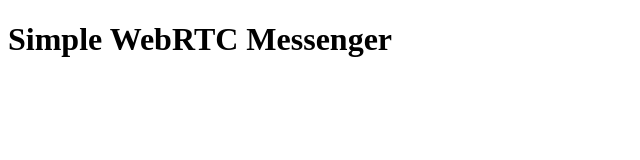
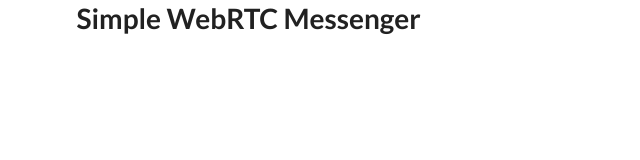
Before and after one commit to brandiqa/simplewebrtc-messenger, a website: page public/index.html in a window 1280 px wide. Shown: the whole page, without its empty margins (0-640 px from the left). Drawn offline with nearby package versions, Linux system fonts and the light colour scheme.

Commit message:
Installed https

```diff
--- a/public/index.html
+++ b/public/index.html
@@ -4,9 +4,13 @@
   <meta charset="UTF-8">
   <meta name="viewport" content="width=device-width, initial-scale=1.0">
   <meta http-equiv="X-UA-Compatible" content="ie=edge">
+  <!-- <link rel="stylesheet" href="https://cdnjs.cloudflare.com/ajax/libs/semantic-ui/2.3.1/semantic.min.css"> -->
+  <link rel="stylesheet" href="../node_modules/semantic-ui-css/semantic.min.css">
   <title>SimpleWebRTC Demo</title>
 </head>
 <body>
-  <h1>Simple WebRTC Messenger</h1>
+  <div class="ui container">
+    <h1>Simple WebRTC Messenger</h1>
+  </div>
 </body>
 </html>
--- a/public/package.json
+++ b/public/package.json
@@ -14,6 +14,7 @@
     "express": "^4.16.3",
     "fs": "0.0.1-security",
     "http": "0.0.0",
-    "https": "^1.0.0"
+    "https": "^1.0.0",
+    "semantic-ui-css": "^2.3.1"
   }
 }
```
Also changed, not shown: public/app-server.js (+4 -3 lines), 1 other file.
